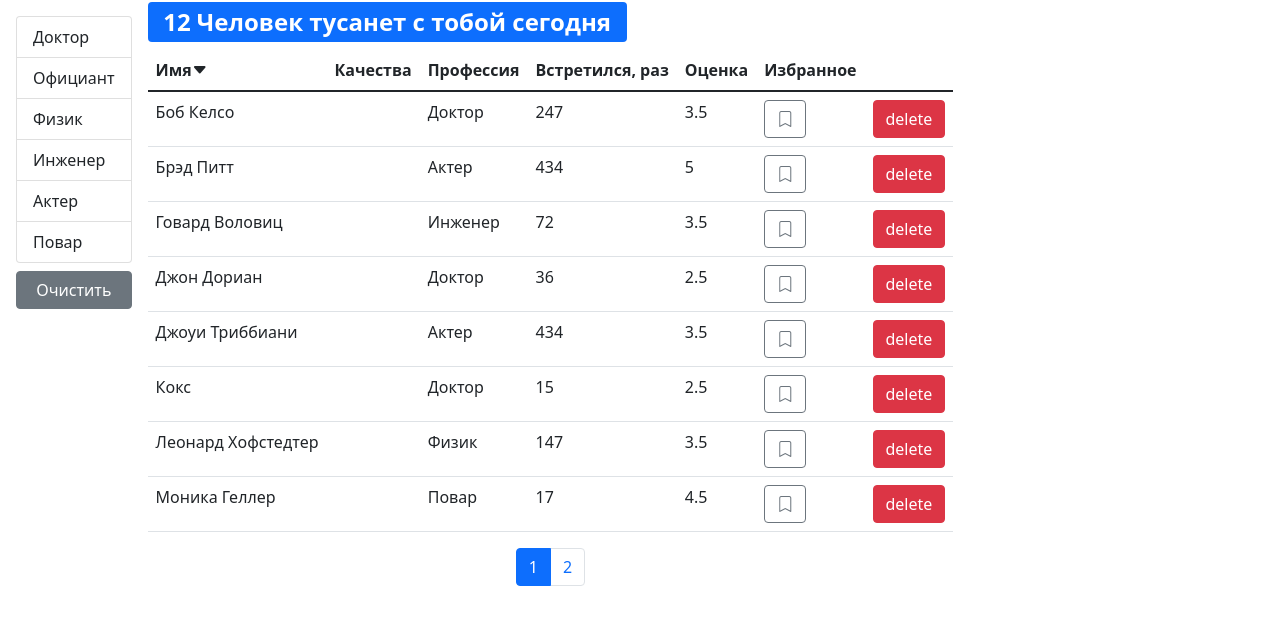
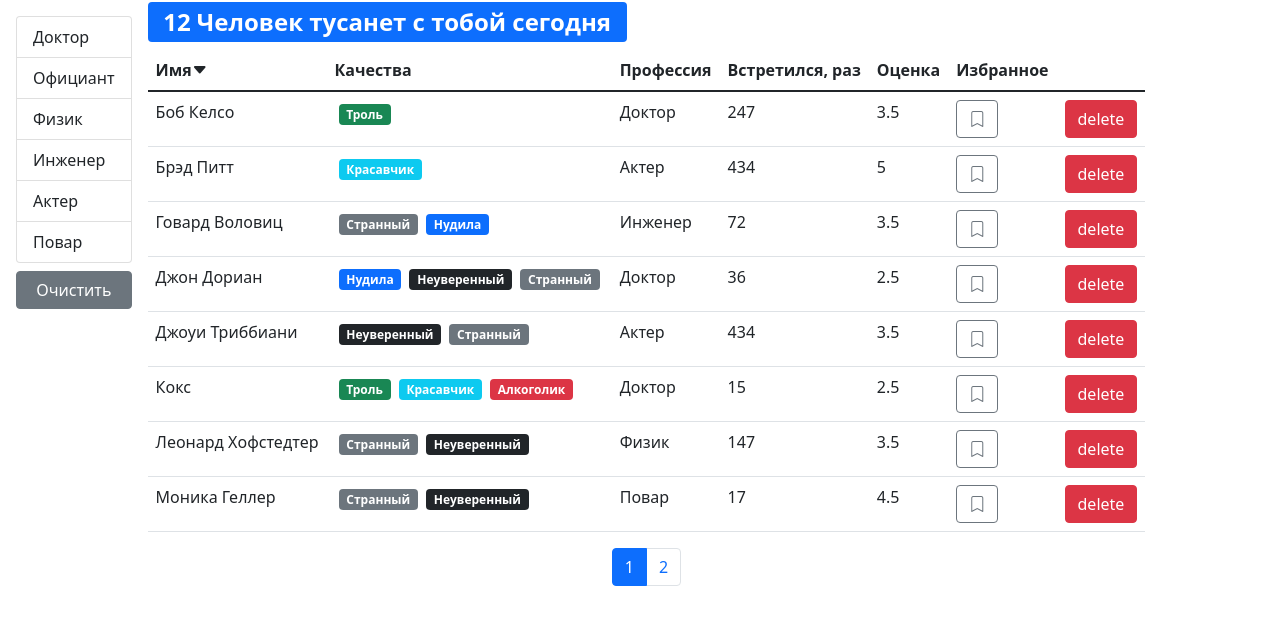
Before and after one commit to marxt2016/react_dec, a React (Create React App) app in the folder fast-company/: page / in a window 1280 px wide. Shown: the top 624 px of the page. Built offline with nearby package versions, Linux system fonts and the light colour scheme.

Commit message:
returned all ligic to Users, App has only Users component

```diff
--- a/fast-company/src/App.js
+++ b/fast-company/src/App.js
@@ -1,49 +1,50 @@
-import React, { useState, useEffect } from "react";
+import React from "react";
 import Users from "./components/users";
-import Spinner from "./components/spinner";
-import api from "./api";
+// import Spinner from "./components/spinner";
+// import api from "./api";
 
 function App() {
-    const [users, setUsers] = useState();
-    const [bookmarks, setBookmarks] = useState();
-    useEffect(() => {
-        api.users.fetchAll().then((data) => {
-            setUsers(data);
+    // const [users, setUsers] = useState();
+    // const [bookmarks, setBookmarks] = useState();
+    // useEffect(() => {
+    //     api.users.fetchAll().then((data) => {
+    //         setUsers(data);
 
-            setBookmarks(
-                data.map(({ _id }) => ({
-                    id: _id,
-                    status: false
-                }))
-            );
-        });
-    }, []);
+    //         setBookmarks(
+    //             data.map(({ _id }) => ({
+    //                 id: _id,
+    //                 status: false
+    //             }))
+    //         );
+    //     });
+    // }, []);
 
-    const handleDelete = (userId) => {
-        setUsers(users.filter((user) => user._id !== userId));
-        setBookmarks(bookmarks.filter((bookmark) => bookmark.id !== userId));
-    };
+    // const handleDelete = (userId) => {
+    //     setUsers(users.filter((user) => user._id !== userId));
+    //     setBookmarks(bookmarks.filter((bookmark) => bookmark.id !== userId));
+    // };
 
-    const handleToggleBookmark = (id) => {
-        const newBookmarks = bookmarks.map((item) =>
-            item.id === id ? { ...item, status: !item.status } : item
-        );
-        setBookmarks(newBookmarks);
-    };
-    return (
-        <>
-            {!users || !bookmarks ? (
-                <Spinner />
-            ) : (
-                <Users
-                    users={users}
-                    onDelete={handleDelete}
-                    onChangeFavourites={handleToggleBookmark}
-                    bookmarks={bookmarks}
-                />
-            )}
-        </>
-    );
+    // const handleToggleBookmark = (id) => {
+    //     const newBookmarks = bookmarks.map((item) =>
+    //         item.id === id ? { ...item, status: !item.status } : item
+    //     );
+    //     setBookmarks(newBookmarks);
+    // };
+    // return (
+    //     <>
+    //         {!users || !bookmarks ? (
+    //             <Spinner />
+    //         ) : (
+    //             <Users
+    //                 users={users}
+    //                 onDelete={handleDelete}
+    //                 onChangeFavourites={handleToggleBookmark}
+    //                 bookmarks={bookmarks}
+    //             />
+    //         )}
+    //     </>
+    // );
+    return <Users />;
 }
 
 export default App;
--- /dev/null
+++ b/fast-company/src/components/qualitiesList.jsx
@@ -0,0 +1,17 @@
+import React from "react";
+import Qualitie from "./qualitie";
+import PropTypes from "prop-types";
+
+const QualitiesList = (qualities) => {
+    return (
+        <>
+            {qualities.qualities.map((quality) => (
+                <Qualitie {...quality} key={quality._id} />
+            ))}
+        </>
+    );
+};
+QualitiesList.propType = {
+    qualities: PropTypes.array
+};
+export default QualitiesList;
--- /dev/null
+++ b/fast-company/src/components/table.jsx
@@ -0,0 +1,26 @@
+import React from "react";
+import TableHeader from "./tableHeader";
+import TableBody from "./tableBody";
+import PropTypes from "prop-types";
+
+const Table = ({ onSort, selectedSort, columns, data, children }) => {
+    return (
+        <table className="table">
+            {children || (
+                <>
+                    <TableHeader {...{ onSort, selectedSort, columns }} />
+                    <TableBody {...{ columns, data }} />
+                </>
+            )}
+        </table>
+    );
+};
+
+Table.propTypes = {
+    selectedSort: PropTypes.object,
+    columns: PropTypes.object,
+    onSort: PropTypes.func,
+    data: PropTypes.array,
+    children: PropTypes.array
+};
+export default Table;
--- a/fast-company/src/components/users.jsx
+++ b/fast-company/src/components/users.jsx
@@ -1,7 +1,6 @@
 import React, { useState, useEffect } from "react";
 import { paginate } from "../utils/paginate";
 import Pagination from "./pagination";
-import PropTypes from "prop-types";
 import GroupList from "./groupList";
 import SearchStatus from "./searchStatus";
 import api from "../api";
@@ -9,12 +8,38 @@ import _ from "lodash";
 import Spinner from "./spinner";
 import UsersTable from "./usersTable";
 
-const Users = ({ users, onDelete, onChangeFavourites, bookmarks }) => {
+const Users = () => {
     const pageSize = 8;
     const [currentPage, setCurrentPage] = useState(1);
     const [professions, setProfessions] = useState();
     const [selectedProf, setSelectedProf] = useState();
     const [sortBy, setSortBy] = useState({ path: "name", order: "asc" });
+    const [users, setUsers] = useState();
+    const [bookmarks, setBookmarks] = useState();
+
+    useEffect(() => {
+        api.users.fetchAll().then((data) => {
+            setUsers(data);
+            setBookmarks(
+                data.map(({ _id }) => ({
+                    id: _id,
+                    status: false
+                }))
+            );
+        });
+    }, []);
+
+    const handleDelete = (userId) => {
+        setUsers(users.filter((user) => user._id !== userId));
+        setBookmarks(bookmarks.filter((bookmark) => bookmark.id !== userId));
+    };
+
+    const handleToggleBookmark = (id) => {
+        const newBookmarks = bookmarks.map((item) =>
+            item.id === id ? { ...item, status: !item.status } : item
+        );
+        setBookmarks(newBookmarks);
+    };
 
     useEffect(() => {
         api.professions.fetchAll().then((data) => setProfessions(data));
@@ -34,7 +59,7 @@ const Users = ({ users, onDelete, onChangeFavourites, bookmarks }) => {
     const handleSort = (item) => {
         setSortBy(item);
     };
-
+    if (users && bookmarks) {
         const filteredUsers = selectedProf
             ? users.filter((user) => _.isEqual(user.profession, selectedProf))
             : users;
@@ -72,8 +97,8 @@ const Users = ({ users, onDelete, onChangeFavourites, bookmarks }) => {
                     {count > 0 && (
                         <UsersTable
                             users={userCrop}
-                        onDelete={onDelete}
-                        onChangeFavourites={onChangeFavourites}
+                            onDelete={handleDelete}
+                            onChangeFavourites={handleToggleBookmark}
                             bookmarks={bookmarks}
                             onSort={handleSort}
                             selectedSort={sortBy}
@@ -90,12 +115,8 @@ const Users = ({ users, onDelete, onChangeFavourites, bookmarks }) => {
                 </div>
             </div>
         );
+    }
+    return <Spinner />;
 };
 
-Users.propTypes = {
-    users: PropTypes.array.isRequired,
-    onDelete: PropTypes.func,
-    onChangeFavourites: PropTypes.func,
-    bookmarks: PropTypes.array.isRequired
-};
 export default Users;
--- a/fast-company/src/components/usersTable.jsx
+++ b/fast-company/src/components/usersTable.jsx
@@ -1,14 +1,18 @@
 import React from "react";
-// import User from "./user";
 import PropTypes from "prop-types";
 import TableHeader from "./tableHeader";
 import TableBody from "./tableBody";
 import Bookmark from "./bookmark";
+import QualitiesList from "./qualitiesList";
+import Table from "./table";
 
 const UsersTable = ({ users, onDelete, onChangeFavourites, bookmarks, onSort, selectedSort }) => {
     const columns = {
         name: { path: "name", name: "Имя" },
-        qualities: { name: "Качества" },
+        qualities: {
+            name: "Качества",
+            component: (user) => <QualitiesList qualities={user.qualities} />
+        },
         professions: { path: "profession.name", name: "Профессия" },
         completedMeetings: { path: "completedMeetings", name: "Встретился, раз" },
         rate: { path: "rate", name: "Оценка" },
@@ -33,37 +37,14 @@ const UsersTable = ({ users, onDelete, onChangeFavourites, bookmarks, onSort, se
             )
         }
     };
-    const renderTable = () => {
-        return (
-            <>
-                <TableHeader {...{ onSort, selectedSort, columns }} />
-                <TableBody {...{ columns, data: users }} />
-                {/* // <tbody>
-                //     {users.map((user) => (
-                //         <tr key={user._id}>
-                //             <User
-                //                 user={user}
-                //                 bookmark={Object.assign(
-                //                     {},
-                //                     ...bookmarks.filter((item) => item.id === user._id)
-                //                 )}
-                //                 changeBookmark={() => onChangeFavourites(user._id)}
-                //             />
-                //             <td>
-                //                 <button
-                //                     className="btn btn-danger"
-                //                     onClick={() => onDelete(user._id)}
-                //                 >
-                //                     delete
-                //                 </button>
-                //             </td>
-                //         </tr>
-                //     ))}
-                // </tbody> */}
-            </>
-        );
-    };
-    return <table className="table">{renderTable()}</table>;
+
+    return (
+        // <Table onSort={onSort} selectedSort={selectedSort} columns={columns} data={users} />
+        <Table>
+            <TableHeader {...{ onSort, selectedSort, columns }} />
+            <TableBody {...{ columns, data: users }} />
+        </Table>
+    );
 };
 UsersTable.propTypes = {
     users: PropTypes.array.isRequired,
```
Lines whose indentation alone changed are shown as unchanged.
